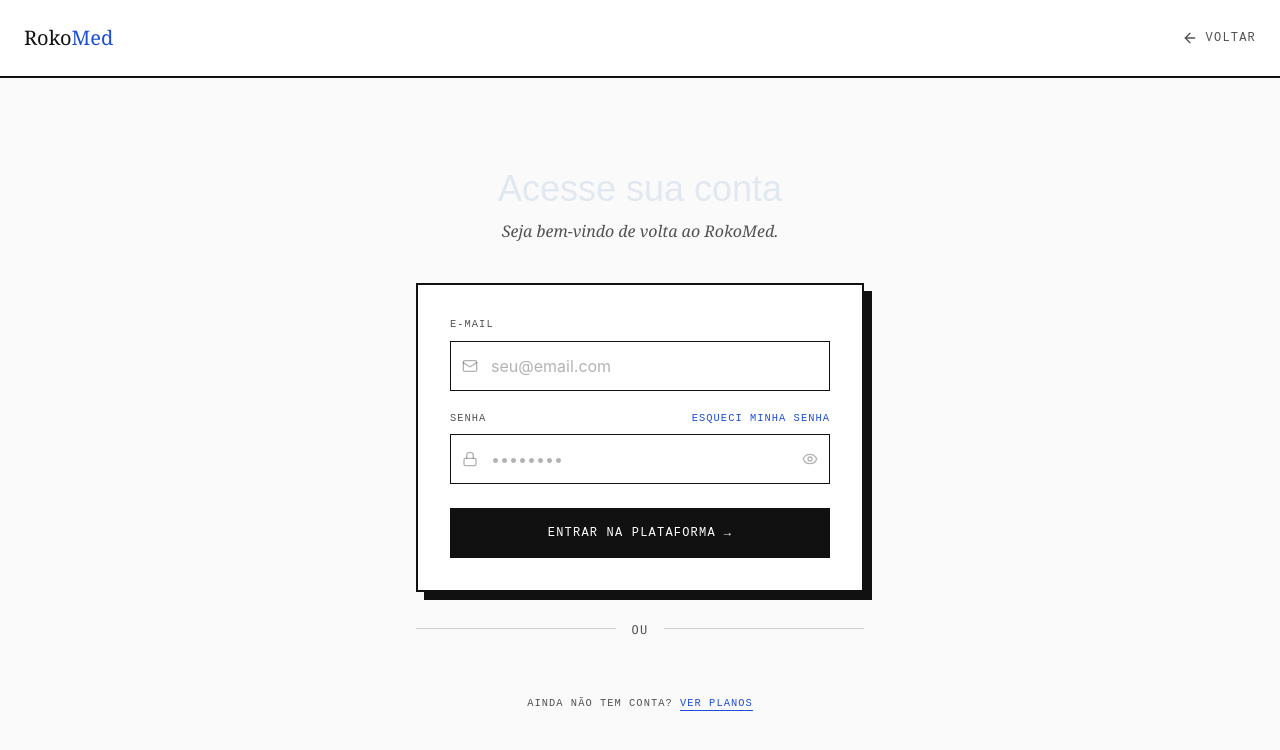
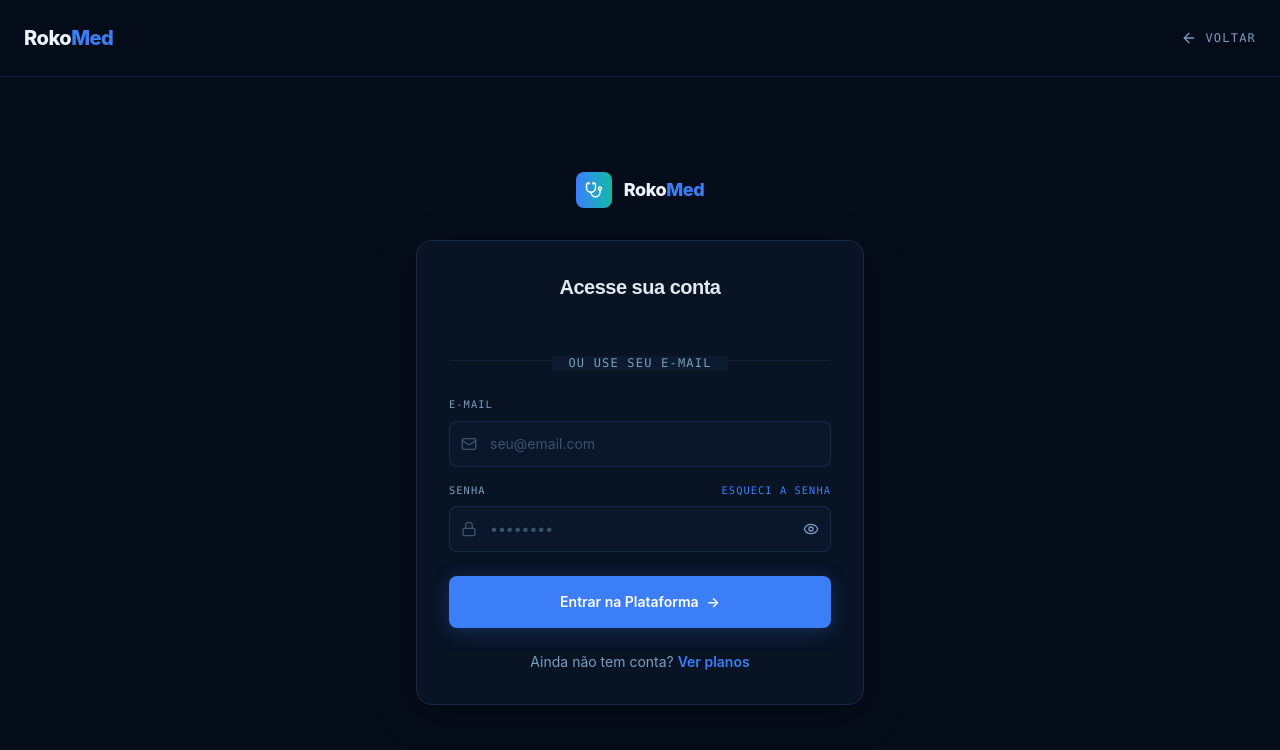
Before and after one commit to brmm001/rokomed, a React (Vite) app in the folder frontend/: page /login in a window 1280 px wide. Shown: the top 750 px of the page. Built offline with nearby package versions, Linux system fonts and the light colour scheme; no server answers.

Commit message:
design: update LoginPage to match premium dark-blue theme and place Google Sign-In at the top

```diff
--- a/frontend/src/pages/Login.tsx
+++ b/frontend/src/pages/Login.tsx
@@ -3,7 +3,7 @@ import { Link, useNavigate, useSearchParams } from 'react-router-dom'
 import { authApi } from '../lib/api'
 import { useAuthStore } from '../store/auth'
 import toast from 'react-hot-toast'
-import { Eye, EyeOff, ArrowLeft, Mail, Lock } from 'lucide-react'
+import { Eye, EyeOff, ArrowLeft, Mail, Lock, Stethoscope } from 'lucide-react'
 
 export default function LoginPage() {
   const [email, setEmail]       = useState('')
@@ -26,10 +26,15 @@ export default function LoginPage() {
             client_id: import.meta.env.VITE_GOOGLE_CLIENT_ID || '958197775916-g2d0013h7b5a837c7.apps.googleusercontent.com',
             callback: handleGoogleResponse,
           });
+
+          const btnWidth = window.innerWidth < 420 ? '280' : '340'
+          const btnElem = document.getElementById('google-login-btn')
+          if (btnElem) {
             (window as any).google.accounts.id.renderButton(
-            document.getElementById('google-login-btn'),
-            { theme: 'outline', size: 'large', width: '380px', text: 'signin_with' }
+              btnElem,
+              { theme: 'outline', size: 'large', width: btnWidth, text: 'signin_with' }
             );
+          }
         } catch (e) {
           console.error('Google Sign-In initialization failed:', e)
         }
@@ -73,33 +78,55 @@ export default function LoginPage() {
   }
 
   return (
-    <div className="min-h-screen bg-[#FAFAFA] text-[#111111] font-['Crimson_Pro',Georgia,serif] flex flex-col selection:bg-[#1D4ED8] selection:text-white">
+    <div className="min-h-screen bg-[#050D1A] text-[#C8DCF5] font-sans flex flex-col selection:bg-[#3B7EF8] selection:text-white relative">
+      {/* Background decoration */}
+      <div className="absolute inset-0 bg-radial-gradient from-[rgba(59,126,248,0.04)] to-transparent pointer-events-none z-0"></div>
+
       {/* Header */}
-      <header className="p-6 border-b-2 border-[#111111] flex items-center justify-between bg-white sticky top-0 z-10">
-        <Link to="/" className="font-['Abril_Fatface',Georgia,serif] text-xl text-[#111111] no-underline">
-          Roko<em className="not-italic text-[#1D4ED8]">Med</em>
+      <header className="p-6 border-b border-[rgba(100,160,255,0.1)] flex items-center justify-between bg-[#050D1A]/80 backdrop-blur-md sticky top-0 z-50">
+        <Link to="/" className="font-extrabold text-xl text-[#EBF4FF] no-underline tracking-tight">
+          Roko<span className="text-[#3B7EF8]">Med</span>
         </Link>
-        <Link to="/" className="text-[#525252] hover:text-[#111111] transition-colors flex items-center gap-2 font-['IBM_Plex_Mono',monospace] text-xs uppercase tracking-widest">
+        <Link to="/" className="text-[#7B9DBF] hover:text-[#EBF4FF] transition-colors flex items-center gap-2 font-mono text-xs uppercase tracking-widest">
           <ArrowLeft className="w-4 h-4" /> Voltar
         </Link>
       </header>
 
       {/* Form Container */}
-      <div className="flex-1 flex flex-col items-center justify-center p-6 md:p-12">
+      <div className="flex-1 flex flex-col items-center justify-center p-6 md:p-12 relative z-10">
         <div className="w-full max-w-md animate-in fade-in slide-in-from-bottom-4 duration-500">
 
-          <h1 className="font-['Abril_Fatface',Georgia,serif] text-4xl mb-2 text-[#111111] leading-tight text-center">
+          {/* Logo / Brand Header */}
+          <div className="flex items-center gap-3 mb-8 justify-center">
+            <div className="w-9 h-9 rounded-lg bg-gradient-to-r from-[#3B7EF8] to-[#14B8A6] flex items-center justify-center">
+              <Stethoscope size={18} color="white" />
+            </div>
+            <div className="font-sans font-extrabold text-lg text-[#EBF4FF] tracking-tight">
+              Roko<span className="text-[#3B7EF8]">Med</span>
+            </div>
+          </div>
+
+          <div className="p-8 border border-[rgba(100,160,255,0.15)] bg-[#0C1A2E]/50 rounded-2xl shadow-[0_10px_40px_rgba(0,0,0,0.3)]">
+            <h1 className="font-sans text-xl font-extrabold text-[#EBF4FF] tracking-tight mb-6 text-center">
               Acesse sua conta
             </h1>
-          <p className="text-[#525252] mb-10 font-light italic text-center">
-            Seja bem-vindo de volta ao RokoMed.
-          </p>
 
-          <form onSubmit={handleSubmit} className="space-y-5 bg-white p-8 border-2 border-[#111111] shadow-[8px_8px_0px_0px_rgba(17,17,17,1)]">
+            {/* Google Sign-in at the top for minimum friction */}
+            <div className="flex justify-center w-full mb-6">
+              <div id="google-login-btn"></div>
+            </div>
+
+            {/* Divider */}
+            <div className="relative mb-6 text-center">
+              <div className="absolute inset-0 flex items-center"><div className="w-full border-t border-[rgba(100,160,255,0.1)]"></div></div>
+              <span className="relative bg-[#0c1b2f] px-4 text-xs font-mono uppercase tracking-widest text-[#7B9DBF]">ou use seu e-mail</span>
+            </div>
+
+            <form onSubmit={handleSubmit} className="space-y-4">
               <div>
-              <label className="block font-['IBM_Plex_Mono',monospace] text-[0.65rem] uppercase tracking-widest text-[#525252] mb-2">E-mail</label>
+                <label className="block font-mono text-[0.65rem] uppercase tracking-widest text-[#7B9DBF] mb-2">E-mail</label>
                 <div className="relative">
-                <div className="absolute inset-y-0 left-0 pl-3 flex items-center pointer-events-none text-[rgba(0,0,0,0.3)]">
+                  <div className="absolute inset-y-0 left-0 pl-3 flex items-center pointer-events-none text-[#3A5470]">
                     <Mail className="h-4 w-4" />
                   </div>
                   <input
@@ -109,7 +136,7 @@ export default function LoginPage() {
                     autoComplete="email"
                     value={email}
                     onChange={(e) => setEmail(e.target.value)}
-                  className="block w-full pl-10 pr-3 py-3 border border-[#111111] bg-white text-[#111111] placeholder:text-[rgba(0,0,0,0.3)] focus:outline-none focus:ring-1 focus:ring-[#1D4ED8] focus:border-[#1D4ED8] transition-all rounded-none font-sans"
+                    className="block w-full pl-10 pr-3 py-3 border border-[rgba(100,160,255,0.15)] bg-[#0C1A2E]/50 text-[#EBF4FF] placeholder:text-[#3A5470] focus:outline-none focus:ring-1 focus:ring-[#3B7EF8] focus:border-[#3B7EF8] transition-all rounded-lg font-sans text-sm"
                     placeholder="seu@email.com"
                   />
                 </div>
@@ -117,13 +144,13 @@ export default function LoginPage() {
 
               <div>
                 <div className="flex justify-between items-center mb-2">
-                <label className="block font-['IBM_Plex_Mono',monospace] text-[0.65rem] uppercase tracking-widest text-[#525252]">Senha</label>
-                <Link to="/forgot-password" className="block font-['IBM_Plex_Mono',monospace] text-[0.65rem] uppercase tracking-widest text-[#1D4ED8] hover:text-[#111111] transition-colors">
-                  Esqueci minha senha
+                  <label className="block font-mono text-[0.65rem] uppercase tracking-widest text-[#7B9DBF]">Senha</label>
+                  <Link to="/forgot-password" className="block font-mono text-[0.65rem] uppercase tracking-widest text-[#3B7EF8] hover:text-[#5B94FF] transition-colors">
+                    Esqueci a senha
                   </Link>
                 </div>
                 <div className="relative">
-                <div className="absolute inset-y-0 left-0 pl-3 flex items-center pointer-events-none text-[rgba(0,0,0,0.3)]">
+                  <div className="absolute inset-y-0 left-0 pl-3 flex items-center pointer-events-none text-[#3A5470]">
                     <Lock className="h-4 w-4" />
                   </div>
                   <input
@@ -133,13 +160,13 @@ export default function LoginPage() {
                     autoComplete="current-password"
                     value={password}
                     onChange={(e) => setPassword(e.target.value)}
-                  className="block w-full pl-10 pr-10 py-3 border border-[#111111] bg-white text-[#111111] placeholder:text-[rgba(0,0,0,0.3)] focus:outline-none focus:ring-1 focus:ring-[#1D4ED8] focus:border-[#1D4ED8] transition-all rounded-none font-sans"
+                    className="block w-full pl-10 pr-10 py-3 border border-[rgba(100,160,255,0.15)] bg-[#0C1A2E]/50 text-[#EBF4FF] placeholder:text-[#3A5470] focus:outline-none focus:ring-1 focus:ring-[#3B7EF8] focus:border-[#3B7EF8] transition-all rounded-lg font-sans text-sm"
                     placeholder="••••••••"
                   />
                   <button
                     type="button"
                     onClick={() => setShowPw(p => !p)}
-                  className="absolute inset-y-0 right-0 pr-3 flex items-center text-[rgba(0,0,0,0.3)] hover:text-[#111111] transition-colors"
+                    className="absolute inset-y-0 right-0 pr-3 flex items-center text-[#7B9DBF] hover:text-[#EBF4FF] transition-colors"
                   >
                     {showPw ? <EyeOff className="h-4 w-4" /> : <Eye className="h-4 w-4" />}
                   </button>
@@ -150,7 +177,7 @@ export default function LoginPage() {
                 id="login-btn"
                 type="submit"
                 disabled={loading}
-              className="w-full mt-6 bg-[#111111] text-white font-['IBM_Plex_Mono',monospace] text-[0.75rem] uppercase tracking-widest py-4 px-6 hover:bg-[#1D4ED8] transition-colors flex items-center justify-center gap-2 group disabled:opacity-70 disabled:cursor-not-allowed"
+                className="w-full mt-6 bg-[#3B7EF8] text-white font-semibold text-sm py-4 px-6 hover:bg-[#5B94FF] transition-all duration-200 flex items-center justify-center gap-2 group rounded-lg shadow-[0_4px_20px_rgba(59,126,248,0.25)]"
               >
                 {loading ? (
                   <span className="animate-pulse">Autenticando...</span>
@@ -163,22 +190,13 @@ export default function LoginPage() {
               </button>
             </form>
 
-          {/* Google Sign-in Seperator & Button */}
-          <div className="relative my-6 text-center">
-            <div className="absolute inset-0 flex items-center"><div className="w-full border-t border-[rgba(0,0,0,0.18)]"></div></div>
-            <span className="relative bg-[#FAFAFA] px-4 text-xs font-mono uppercase tracking-widest text-[#525252]">ou</span>
-          </div>
-
-          <div className="flex justify-center w-full mb-4">
-            <div id="google-login-btn"></div>
-          </div>
-
-          <p className="text-center mt-8 font-['IBM_Plex_Mono',monospace] text-[0.65rem] tracking-widest uppercase text-[#525252]">
+            <p className="text-center mt-6 text-sm text-[#7B9DBF]">
               Ainda não tem conta?{' '}
-            <Link to="/checkout" className="text-[#1D4ED8] hover:text-[#111111] transition-colors border-b border-[#1D4ED8] hover:border-[#111111] pb-[1px]">
+              <Link to="/checkout" className="text-[#3B7EF8] hover:text-[#5B94FF] transition-colors font-semibold">
                 Ver planos
               </Link>
             </p>
+          </div>
 
         </div>
       </div>
```
Lines whose indentation alone changed are shown as unchanged.
